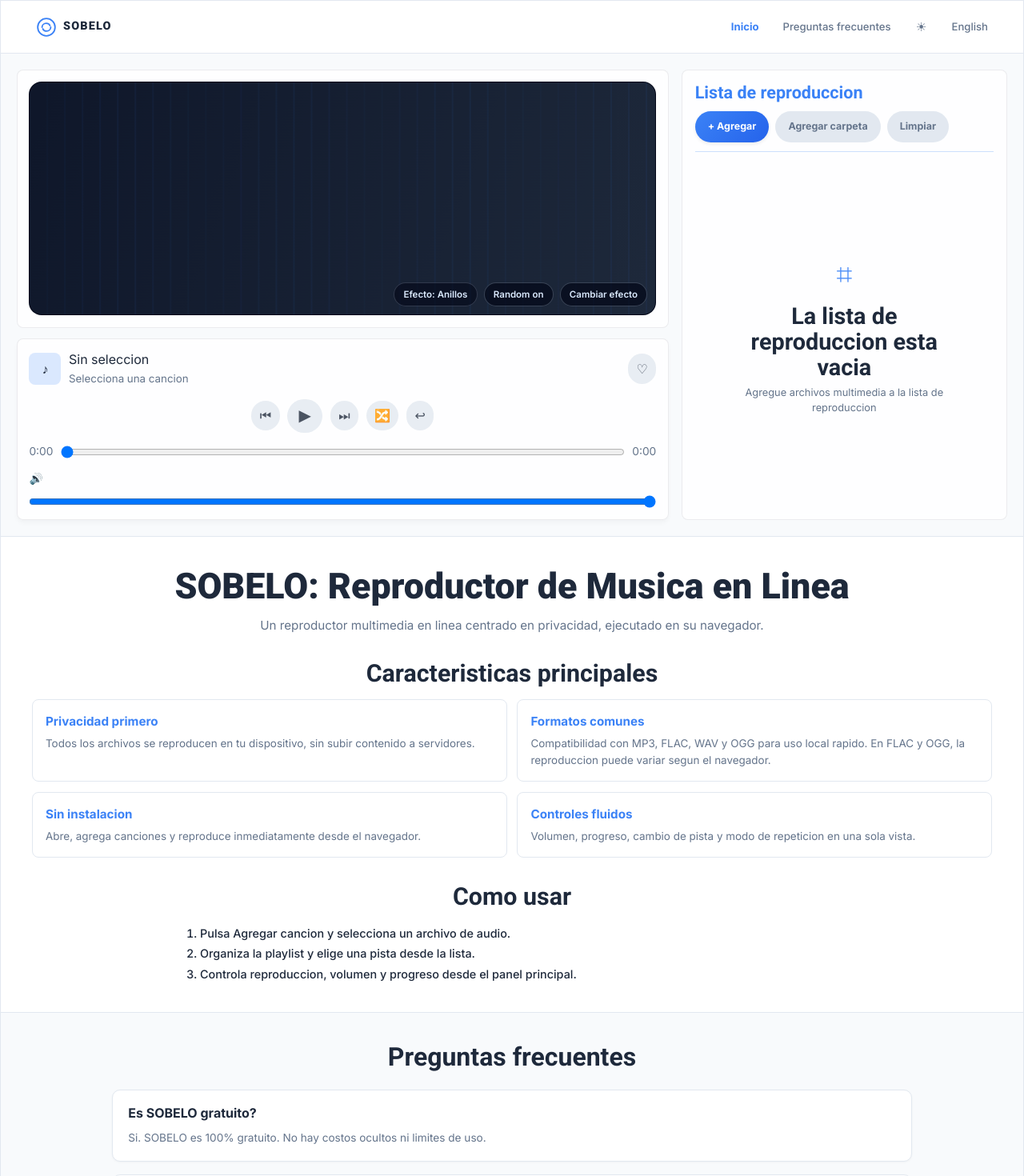
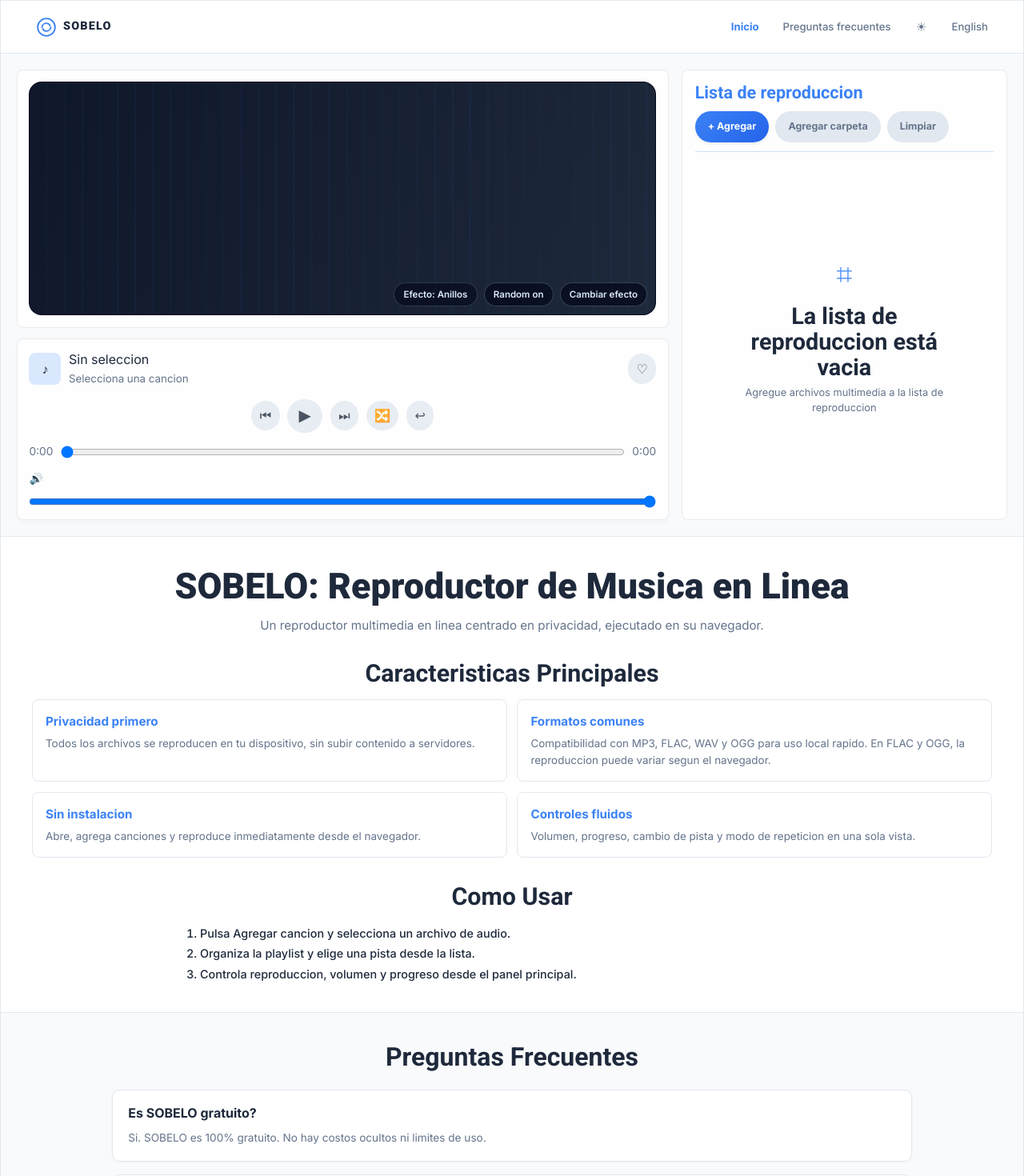
Before and after one commit to ingmao021/SOBELO, a Vue app in the folder frontend/: page / in a window 1280 px wide. Shown: the top 1470 px of the page at 80% size. Built offline with nearby package versions, Linux system fonts and the light colour scheme.

Commit message:
arreglo de Ortografia y que empiece con Mayuscala cada palabra en los titulos y subtitulos

```diff
--- a/frontend/src/composables/useUiPreferences.ts
+++ b/frontend/src/composables/useUiPreferences.ts
@@ -25,15 +25,15 @@ const dictionaries: Record<Language, Dictionary> = {
     player_clear_button: 'Limpiar',
     player_unknown_artist: 'Artista desconocido',
     player_remove_song: 'Eliminar cancion',
-    player_empty_title: 'La lista de reproduccion esta vacia',
+    player_empty_title: 'La lista de reproduccion está vacia',
     player_empty_copy: 'Agregue archivos multimedia a la lista de reproduccion',
     player_select_files: 'Seleccionar archivos multimedia',
     player_upload_hint: 'Agrega canciones por lotes desde el boton Agregar o selecciona archivos de audio.',
     player_audio_missing: 'La cancion activa no tiene audio. Agrega un archivo desde el modal para reproducir.',
     intro_title: 'SOBELO: Reproductor de Musica en Linea',
     intro_copy: 'Un reproductor multimedia en linea centrado en privacidad, ejecutado en su navegador.',
-    intro_features: 'Caracteristicas principales',
-    intro_how_to: 'Como usar',
+    intro_features: 'Caracteristicas Principales',
+    intro_how_to: 'Como Usar',
     intro_feature_1_title: 'Privacidad primero',
     intro_feature_1_copy: 'Todos los archivos se reproducen en tu dispositivo, sin subir contenido a servidores.',
     intro_feature_2_title: 'Formatos comunes',
@@ -45,7 +45,7 @@ const dictionaries: Record<Language, Dictionary> = {
     intro_step_1: 'Pulsa Agregar cancion y selecciona un archivo de audio.',
     intro_step_2: 'Organiza la playlist y elige una pista desde la lista.',
     intro_step_3: 'Controla reproduccion, volumen y progreso desde el panel principal.',
-    faq_heading: 'Preguntas frecuentes',
+    faq_heading: 'Preguntas Frecuentes',
     faq_1_q: 'Es SOBELO gratuito?',
     faq_1_a: 'Si. SOBELO es 100% gratuito. No hay costos ocultos ni limites de uso.',
     faq_2_q: 'Mi privacidad esta protegida?',
```
